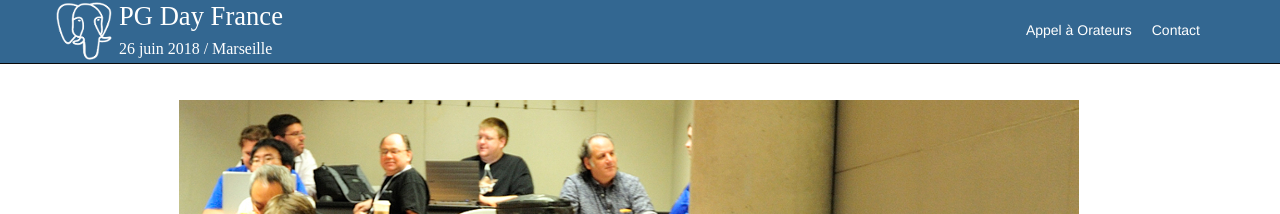
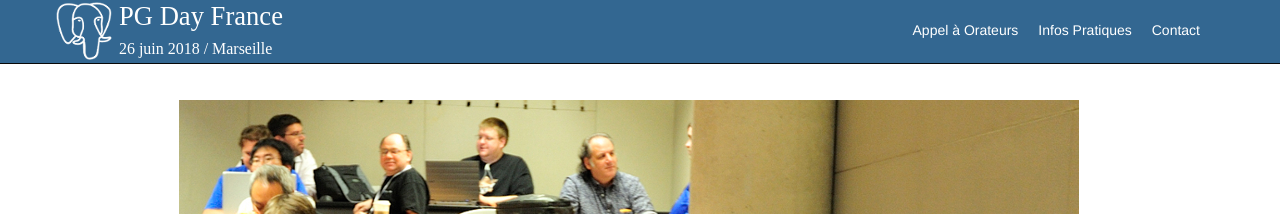
Before and after one commit to postgresqlfr/2024.pgday.fr, a Jekyll site: the page built from index.html, in a window 1280 px wide. Shown: the top 214 px of the page. Built offline with Jekyll 4.4.1, drawn with Linux system fonts in a browser that asks for light colours; Markdown is read by kramdown in place of the engine named in the settings.

Commit message:
plan sur page info pratique

```diff
--- a/_layouts/default.html
+++ b/_layouts/default.html
@@ -42,7 +42,7 @@
             <!--<li><a href="inscription.html">Inscrivez-vous !</a></li> -->
             <li><a href="appel.html">Appel à Orateurs</a></li>
             <!-- <li><a href="contribuer.html">Participez !</a></li> -->
-            <!-- <li><a href="information.html">Infos Pratiques</a></li> -->
+            <li><a href="information.html">Infos Pratiques</a></li>
             <li><a href="contact.html">Contact</a></li>
           </ul>
         </div>
--- a/information.html
+++ b/information.html
@@ -8,8 +8,8 @@ title: Information
     <br>
     <div class="container">
               <div class="col-lg-12">
-        <iframe src="https://www.google.com/maps/embed?pb=!1m18!1m12!1m3!1d26435.41166826036!2d1.3823937506264192!3d43.58706847211227!2m3!1f0!2f0!3f0!3m2!1i1024!2i768!4f13.1!3m3!1m2!1s0x0%3A0xccdd7e15b9b233b0!2sCentre+international+de+conference+de+m%C3%A9t%C3%A9o+France!5e0!3m2!1sfr!2sfr!4v1486420240373" width="100%" height="450" frameborder="0" style="border:0" allowfullscreen></iframe>
-        </div>
+        <iframe src="https://www.google.com/maps/embed?pb=!1m14!1m8!1m3!1d11612.931935252112!2d5.367473!3d43.309382!3m2!1i1024!2i768!4f13.1!3m3!1m2!1s0x0%3A0x7939d80e8e31dd15!2zVGjDqcOidHJlIEpvbGlldHRl!5e0!3m2!1sfr!2sfr!4v1516735476658" width="100%" height="450" frameborder="0" style="border:0" allowfullscreen></iframe>
+              </div>
 
 
     <div class="row">
```
